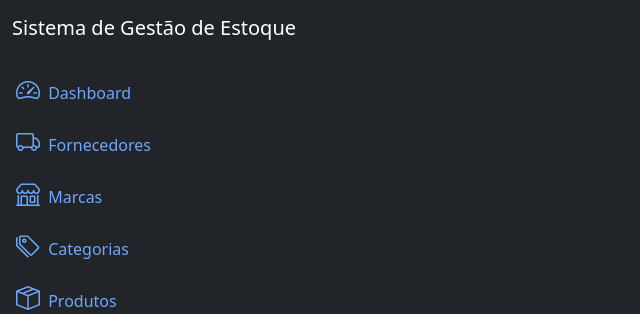
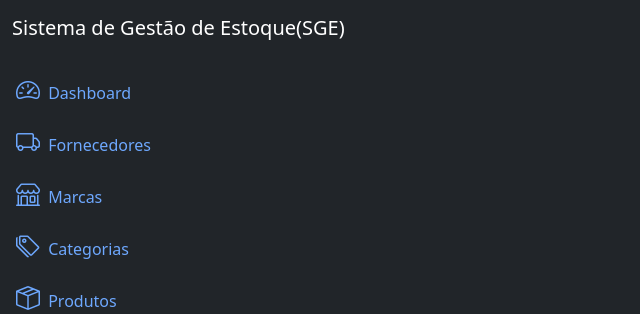
Before and after one commit to Lucas-Espindola-dev/SGE_Pycode, a Django app: page /brands/list/ in a window 1280 px wide. Shown: the top 314 px of the page, without its empty margins (0-640 px from the left). Run offline with Django 5.2, Linux system fonts and the light colour scheme; data comes from the database, SQL or seed files in the repository; some libraries are stand-ins or nearby versions.

Commit message:
Correcting the header

```diff
--- a/app/templates/components/_header.html
+++ b/app/templates/components/_header.html
@@ -1,5 +1,5 @@
 <nav class="navbar navbar-expand-lg navbar-light bg-dark">
   <div class="container-fluid">
-    <a class="navbar-brand text-white" href="#">Sistema de Gestão de Estoque</a>
+    <a class="navbar-brand text-white" href="#">Sistema de Gestão de Estoque(SGE)</a>
   </div>
 </nav>
```
